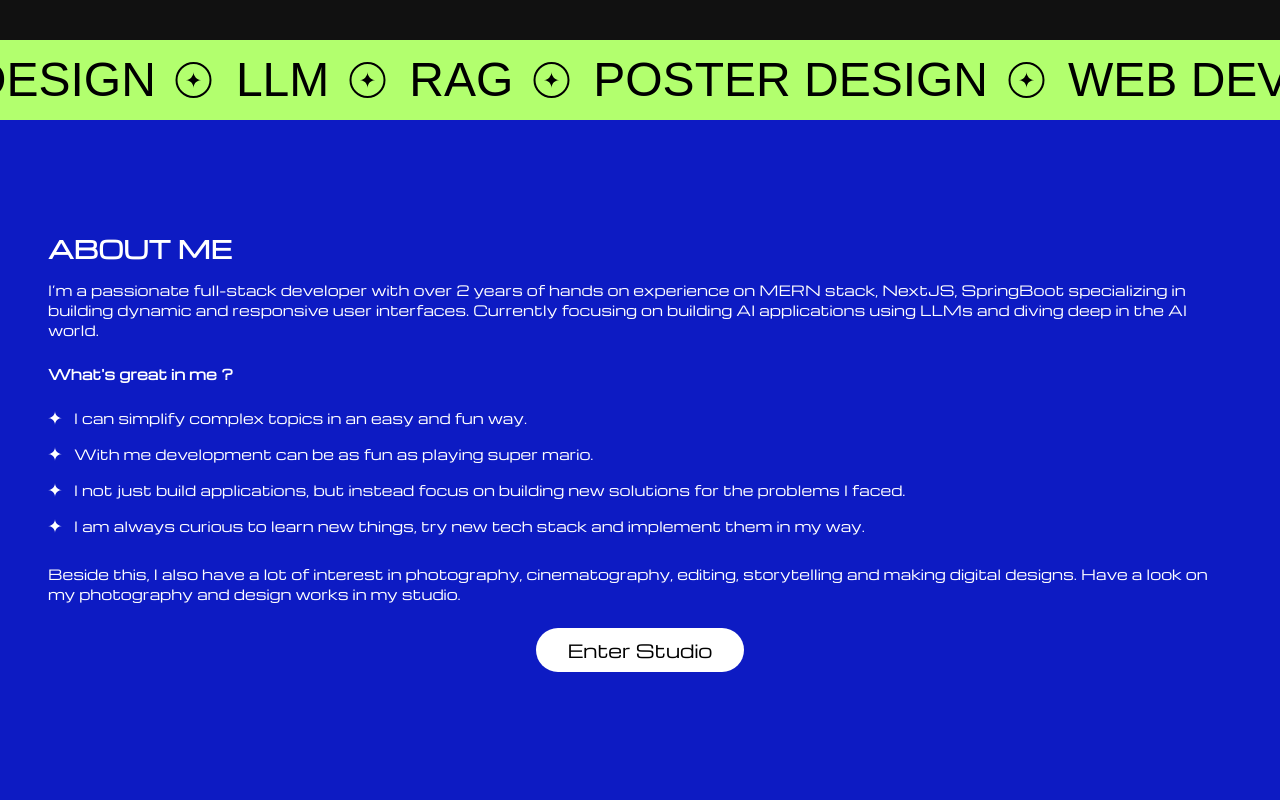
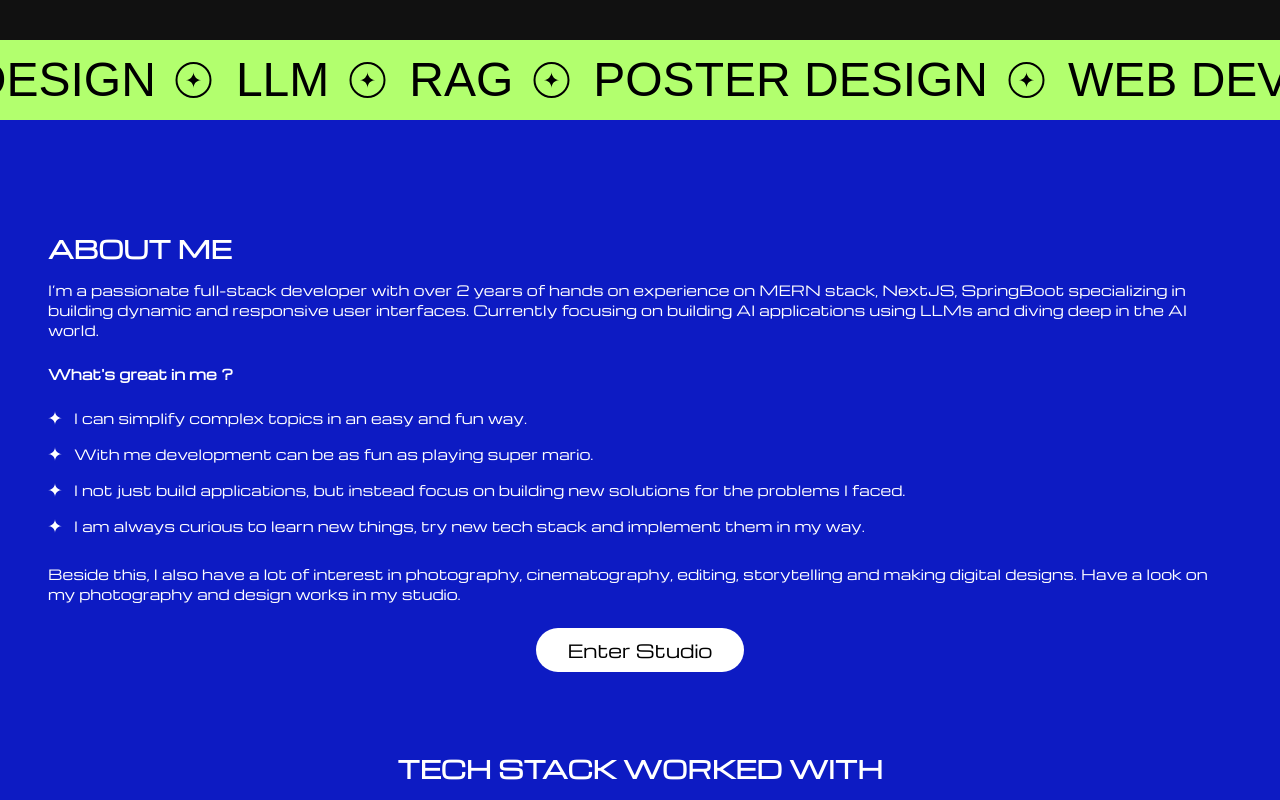
Before and after one commit to isudiptodas/isudiptodas_portfolio, a Next.js app: page / in a window 1280 px wide. Shown: the part 760-1560 px from the top of the page. Built offline with nearby package versions, Linux system fonts and the light colour scheme; a web font is replaced by a local one.

Commit message:
Updated home page

```diff
--- a/src/app/page.tsx
+++ b/src/app/page.tsx
@@ -172,7 +172,7 @@ function page() {
             </Marquee>
           </div>
 
-          <div className={`py-16 lg:py-28 px-5 w-full z-20 md:px-12 flex flex-col justify-start items-start gap-4`}>
+          <div className={`pt-16 pb-10 lg:pt-28 lg:pt-16 px-5 w-full z-20 md:px-12 flex flex-col justify-start items-start gap-4`}>
             <h3 className={`text-white font-Michroma text-xl md:text-2xl w-full text-start font-semibold`}>ABOUT ME</h3>
             <p className={`text-white font-Michroma text-[10px] md:text-sm w-full text-start`}>I’m a passionate full-stack developer with over 2 years of hands
               on experience on MERN stack, NextJS, SpringBoot specializing in building dynamic and responsive user interfaces.
```
